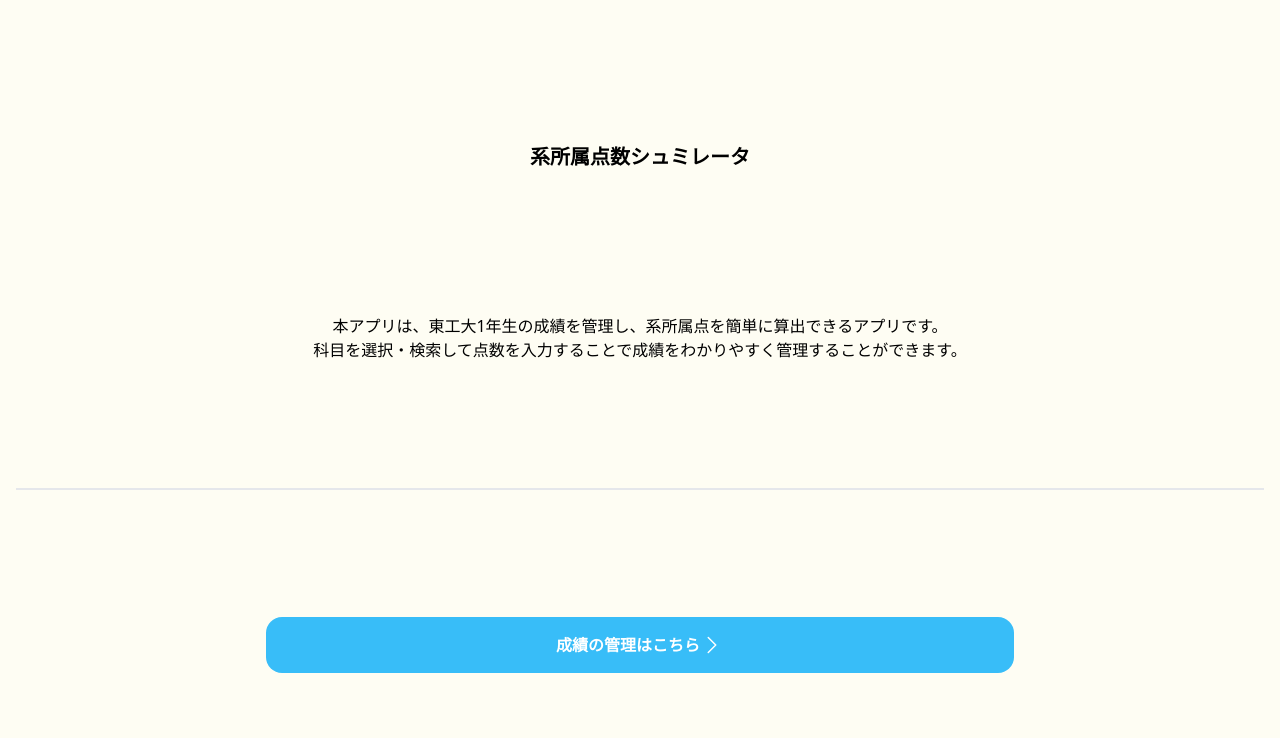
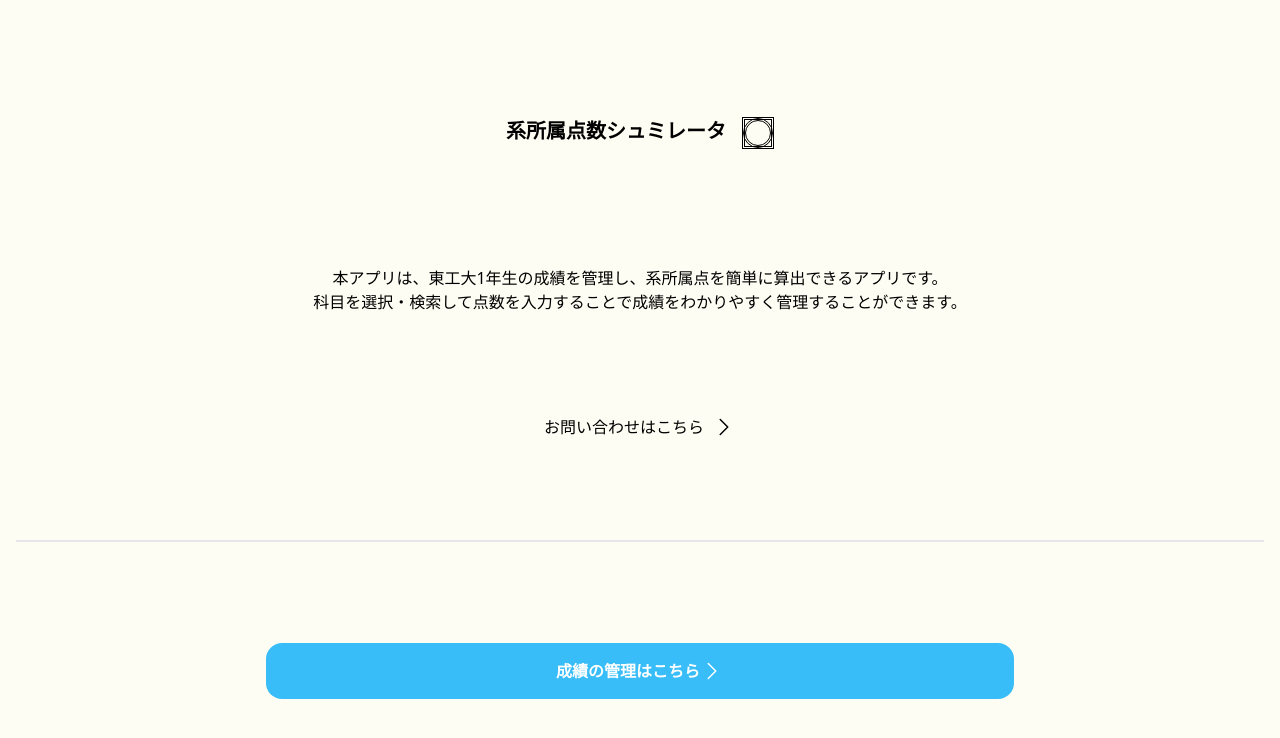
Before and after one commit to IXIN0530/keisyozoku-next, a Next.js app: page / in a window 1280 px wide. Shown: the top 738 px of the page. Built offline with nearby package versions, Linux system fonts and the light colour scheme.

Commit message:
科目選択エラーの改善

```diff
--- /dev/null
+++ b/app/Logo/logo.tsx
@@ -0,0 +1,35 @@
+"use client"
+import { motion, easeOut } from "framer-motion"
+const Logo = () => {
+  return (
+    <div className="flex items-center">
+      <motion.div className="w-8 h-8  border border-black select-none"
+        whileHover={{ scale: 1.5, rotate: 270, borderRadius: 100 + "%" }}
+        transition={{ duration: 0.6, ease: easeOut }}
+        initial={{ scale: 1.5, rotate: 270, borderRadius: 100 + "%" }}
+        animate={{ scale: 1, rotate: 0, borderRadius: 0 + "%", opacity: 1 }}>
+        <motion.div className="w-full h-full border border-black"
+          initial={{ scale: 1.5, rotate: 180, borderRadius: 0 + "%", opacity: 0.7 }}
+          animate={{ scale: 1, rotate: 0, borderRadius: 100 + "%", opacity: 1 }}
+          whileHover={{ scale: 1.5, rotate: 180, borderRadius: 0, opacity: 0.7 }}
+          transition={{ duration: 0.8, ease: easeOut }}>
+          <motion.div className="w-full h-full border border-black"
+            initial={{ scale: 1.5, rotate: 270, borderRadius: 100 + "%", opacity: 0.4 }}
+            animate={{ scale: 1, rotate: 0, borderRadius: 0 + "%", opacity: 1 }}
+            whileHover={{ scale: 1.5, rotate: 270, borderRadius: 100 + "%", opacity: 0.4 }}
+            transition={{ duration: 1.0, ease: easeOut }}>
+            <motion.div className="w-full h-full border border-black"
+              initial={{ scale: 1.5, rotate: 180, borderRadius: 0 + "%", opacity: 0.1 }}
+              animate={{ scale: 1, rotate: 0, borderRadius: 100 + "%", opacity: 1 }}
+              whileHover={{ scale: 1.5, rotate: 180, borderRadius: 0 + "%", opacity: 0.1 }}
+              transition={{ duration: 1.2, ease: easeOut }}>
+
+            </motion.div>
+          </motion.div>
+        </motion.div>
+      </motion.div>
+    </div>
+  )
+}
+
+export default Logo;
--- a/app/page.tsx
+++ b/app/page.tsx
@@ -1,28 +1,45 @@
 "use client"
 
 import Link from "next/link";
-import { motion } from "framer-motion";
+import { motion, easeOut } from "framer-motion";
+import Logo from "./Logo/logo";
 
 export default function Home() {
 
   return (
     <div className=" mx-4 text-center flex flex-col min-h-[100svh]  justify-evenly ">
-      <motion.h1 className='text-xl font-bold text-center my-4 col-span-1'
+      <motion.h1 className='text-xl font-bold text-center my-4 col-span-1 flex justify-center gap-4 select-none'
         initial={{ y: 70, opacity: 0 }}
         animate={{ y: [70, -10, 0], opacity: 1 }}
         exit={{ y: 70, opacity: 0 }}
-        transition={{ duration: 0.7 }}>系所属点数シュミレータ</motion.h1>
-      <motion.p className="">
-        本アプリは、東工大1年生の成績を管理し、系所属点を簡単に算出できるアプリです。<br />
-        科目を選択・検索して点数を入力することで成績をわかりやすく管理することができます。
-      </motion.p>
-      <motion.div className=" border">
-      </motion.div>
-      <motion.div className=""
+        transition={{ duration: 0.7 }}>系所属点数シュミレータ
+        <Logo />
+      </motion.h1>
+      <motion.p className=""
         initial={{ y: 90, opacity: 0 }}
         animate={{ y: [90, -10, 0], opacity: 1 }}
         exit={{ y: 90, opacity: 0 }}
         transition={{ duration: 0.9 }}>
+        本アプリは、東工大1年生の成績を管理し、系所属点を簡単に算出できるアプリです。<br />
+        科目を選択・検索して点数を入力することで成績をわかりやすく管理することができます。
+      </motion.p>
+      <motion.div className="flex justify-center gap-2"
+        initial={{ y: 110, opacity: 0 }}
+        animate={{ y: [110, -10, 0], opacity: 1 }}
+        exit={{ y: 110, opacity: 0 }}
+        transition={{ duration: 1.1 }}>
+        <Link href={"https://docs.google.com/forms/d/e/1FAIpQLSfwYZ2nTnmgGw5AaKrM_YNk1R6HqKfTSzTG9KZ3ZFyuwi93Mw/viewform?usp=sf_link"}>お問い合わせはこちら</Link>
+        <svg xmlns="http://www.w3.org/2000/svg" fill="none" viewBox="0 0 24 24" stroke-width="1.5" stroke="currentColor" className="w-6 h-6">
+          <path stroke-linecap="round" stroke-linejoin="round" d="m8.25 4.5 7.5 7.5-7.5 7.5" />
+        </svg>
+      </motion.div>
+      <motion.div className=" border">
+      </motion.div>
+      <motion.div className=""
+        initial={{ y: 130, opacity: 0 }}
+        animate={{ y: [130, -10, 0], opacity: 1 }}
+        exit={{ y: 130, opacity: 0 }}
+        transition={{ duration: 1.3 }}>
         <Link className="bg-sky-400 rounded-2xl  w-3/5  p-4 h-full mx-auto flex text-white font-bold justify-center" href={"/simulate"}>
           成績の管理はこちら
           <svg xmlns="http://www.w3.org/2000/svg" fill="none" viewBox="0 0 24 24" strokeWidth={1.5} stroke="currentColor" className="w-6 h-6 text-white">
--- a/app/simulate/page.tsx
+++ b/app/simulate/page.tsx
@@ -5,22 +5,27 @@
 import MakeSubject from "@/components/MakeSubject";
 import useSubjectAndPointList from "@/hooks/useSubjectAndPointList";
 import Link from "next/link";
+import { motion } from "framer-motion";
 
 export default function Home() {
   const { data, setData } = useSubjectAndPointList();
 
   return (
-    <div className="max-w-lg mx-auto px-4">
+    <motion.div className="max-w-lg mx-auto px-4"
+      initial={{ opacity: 0 }}
+      animate={{ y: [70, -10, 0], opacity: 1 }}
+      transition={{ duration: 0.7 }}>
       <h1 className='text-xl font-bold text-center my-4'>系所属点数シュミレータ</h1>
-      <Link href={"/"} className=" flex my-8 text-center mx-auto w-2/5">
+      <Link href={"/"} className=" flex my-8 text-center mx-auto w-2/5 ">
         <svg xmlns="http://www.w3.org/2000/svg" fill="none" viewBox="0 0 24 24" strokeWidth={1.5} stroke="currentColor" className="w-6 h-6">
           <path strokeLinecap="round" strokeLinejoin="round" d="M15.75 19.5 8.25 12l7.5-7.5" />
         </svg>
         トップページに戻る
       </Link>
+      <p className="text-center my-4">*入力していただいた点数情報はローカルに保存されます</p>
       <MakeSubject data={data} setData={setData} />
       <DisplayScores data={data} setData={setData} />
       <CalculatePoint data={data} setData={setData} />
-    </div>
+    </motion.div>
   );
 }
--- a/components/MakeSubject.tsx
+++ b/components/MakeSubject.tsx
@@ -22,9 +22,10 @@
     changeSubjectCollectly,
     changeInputValue,
     useExpect,
+    isSelected,
+    setIsSelected,
   } = useCreateForm(data, setData);
 
-  const [isSelected, setIsSelected] = useState(0);
   const { electiveSubjects, requiredSubjects } = subjectdata();
 
   let selectedSubject = [""]
@@ -57,11 +58,12 @@
             onClick={() => changeSubjectCollectly(true)}
             text="必修"
           />
+
           <button onClick={isSelected ? () => (setIsSelected(0)) : () => (setIsSelected(1))} className="flex bg-sky-400 p-1 rounded-xl duration-500 ease-out" style={isSelected ? { boxShadow: "none", backgroundColor: "#058eff" } : { boxShadow: "0 2px 2px gray" }}>
             <svg xmlns="http://www.w3.org/2000/svg" fill="none" viewBox="0 0 24 24" strokeWidth={1.5} stroke="currentColor" className="w-6 h-6">
               <path strokeLinecap="round" strokeLinejoin="round" d="m11.25 11.25.041-.02a.75.75 0 0 1 1.063.852l-.708 2.836a.75.75 0 0 0 1.063.853l.041-.021M21 12a9 9 0 1 1-18 0 9 9 0 0 1 18 0Zm-9-3.75h.008v.008H12V8.25Z" />
             </svg>
-            {isSelected ? <p>検索を解除</p> : <p>科目を検索</p>}
+            {isSelected ? <p>検索を止める</p> : <p>検索をする</p>}
           </button>
         </div>
         <select id="SelectBox" onChange={handleSubjectChange} className="block mx-auto border border-black">
```
Also changed, not shown: hooks/useCalculate.ts (+11 -3 lines), hooks/useCreateForm.ts (+17 -7 lines).
